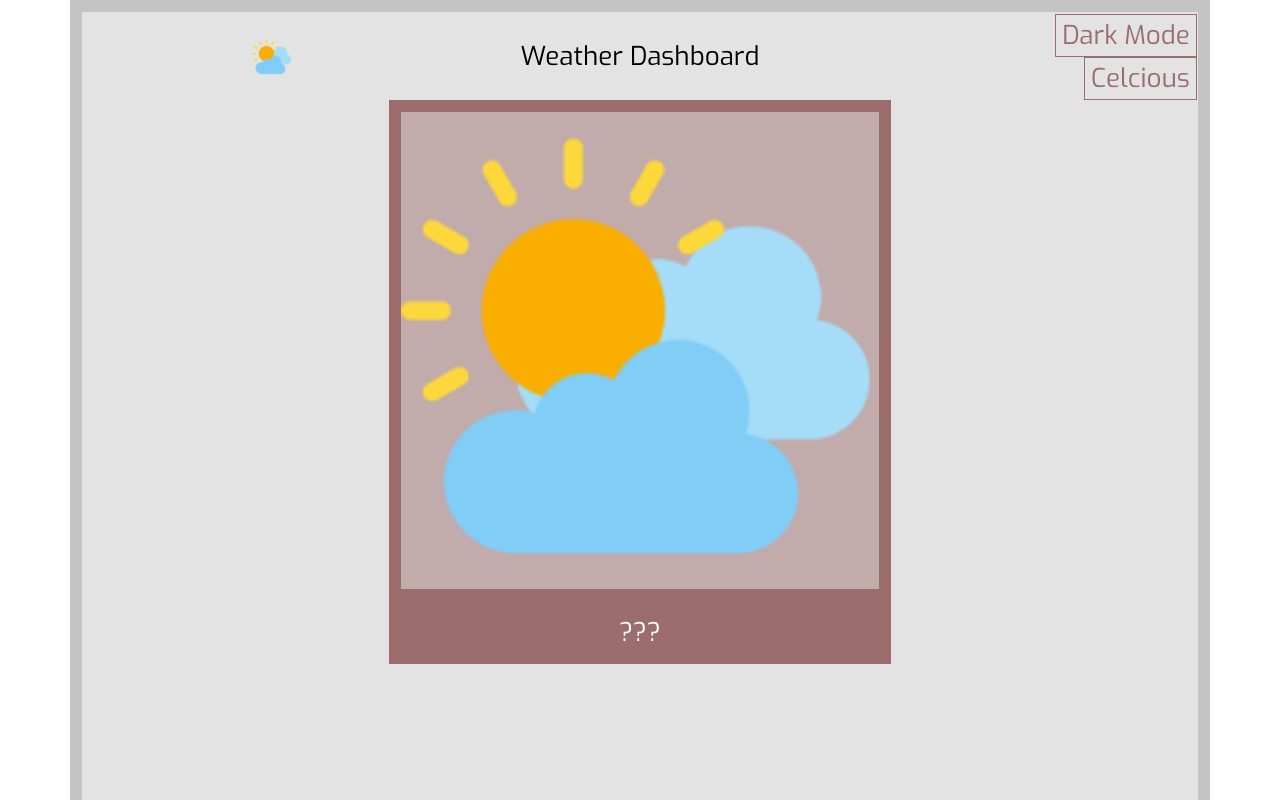
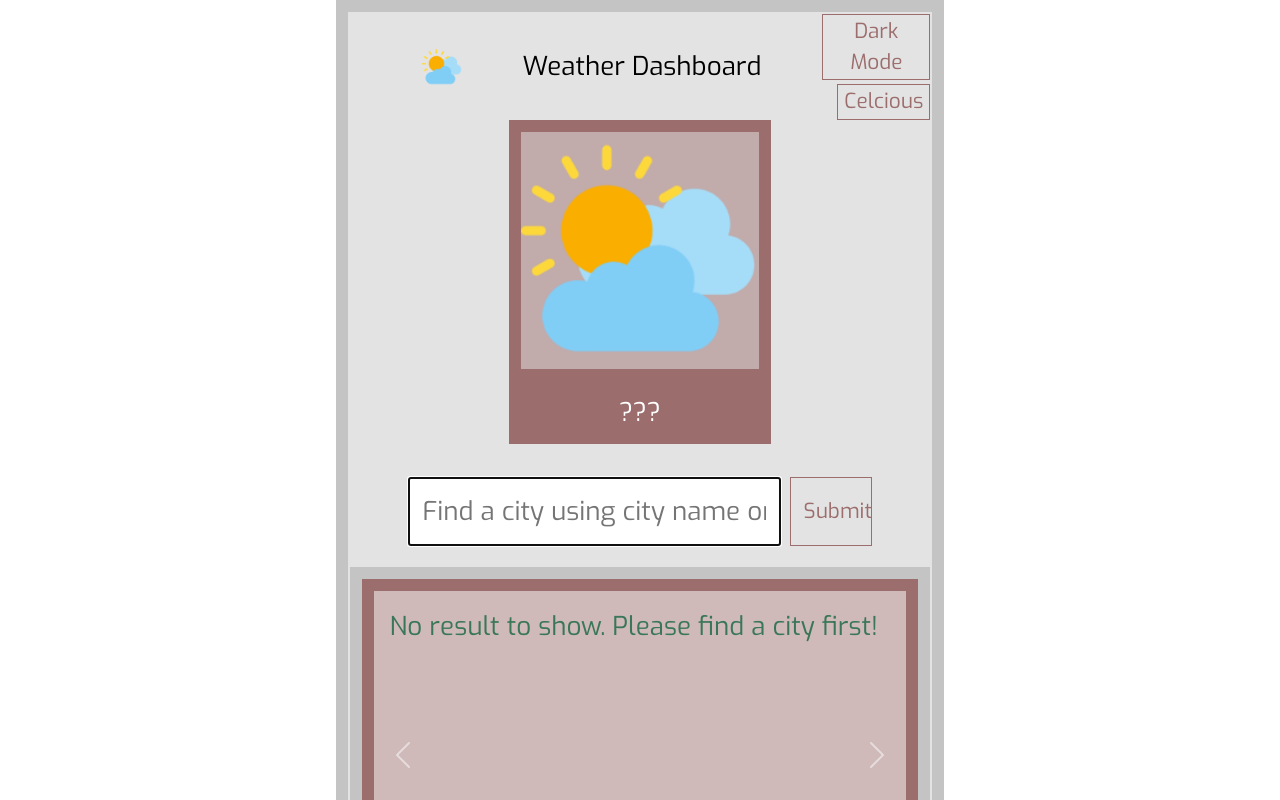
Before and after one commit to dvlprwchoi/weather-dashboard, a React (Create React App) app: page / in a window 1280 px wide. Shown: the top 800 px of the page. Built offline with nearby package versions, Linux system fonts and the light colour scheme; no server answers.

Commit message:
Add media query and meta image

```diff
--- a/public/index.html
+++ b/public/index.html
@@ -35,6 +35,10 @@
       integrity="sha384-1BmE4kWBq78iYhFldvKuhfTAU6auU8tT94WrHftjDbrCEXSU1oBoqyl2QvZ6jIW3"
       crossorigin="anonymous"
     />
+    <meta
+      property="og:image"
+      content="public/weather-dashboard-img-20211219.png"
+    />
     <title>Weather Dashboard</title>
   </head>
   <body>
--- a/src/App.css
+++ b/src/App.css
@@ -285,3 +285,111 @@ form,
 .credit-link:hover {
   text-decoration: underline;
 }
+
+@media (min-width: 800px) {
+  body {
+    display: flex;
+    justify-content: center;
+    align-items: center;
+    /* width: 100%; */
+  }
+
+  #root {
+    width: 95vw;
+    display: flex;
+    justify-content: center;
+    align-items: center;
+  }
+
+  .App {
+    width: 95vw;
+  }
+
+  .Main,
+  .weather-icon,
+  .temperature,
+  .location-input,
+  .carousel,
+  .weather-detail-card,
+  .forecast,
+  .alert {
+    width: 92vw;
+  }
+}
+
+@media (min-width: 860px) {
+  body {
+    display: flex;
+    justify-content: center;
+    align-items: center;
+    /* width: 100%; */
+  }
+
+  #root {
+    width: 95vw;
+    display: flex;
+    justify-content: center;
+    align-items: center;
+  }
+
+  .App {
+    width: 70%;
+  }
+  .Main,
+  .weather-icon,
+  .temperature,
+  .location-input,
+  .carousel,
+  .carousel-background,
+  .weather-detail-card,
+  .forecast,
+  .alert,
+  .no-forecast,
+  .no-alert {
+    width: 100%;
+  }
+}
+
+@media (min-width: 1060px) {
+  body {
+    display: flex;
+    justify-content: center;
+    align-items: center;
+    /* width: 100%; */
+  }
+
+  #root {
+    width: 95vw;
+    display: flex;
+    justify-content: center;
+    align-items: center;
+  }
+
+  .App {
+    width: 50%;
+  }
+  .Main,
+  .weather-icon,
+  .temperature,
+  .location-input,
+  .carousel,
+  .carousel-background,
+  .weather-detail-card,
+  .forecast,
+  .alert,
+  .no-forecast,
+  .no-alert {
+    width: 100%;
+  }
+
+  .theme-toggle-button,
+  .unit-toggle-button,
+  .button {
+    font-size: calc(1.3rem);
+  }
+
+  .forecast,
+  .alert {
+    font-size: calc(1rem);
+  }
+}
```
Also changed, not shown: public/weather-dashboard-img-20211219.png (added).
